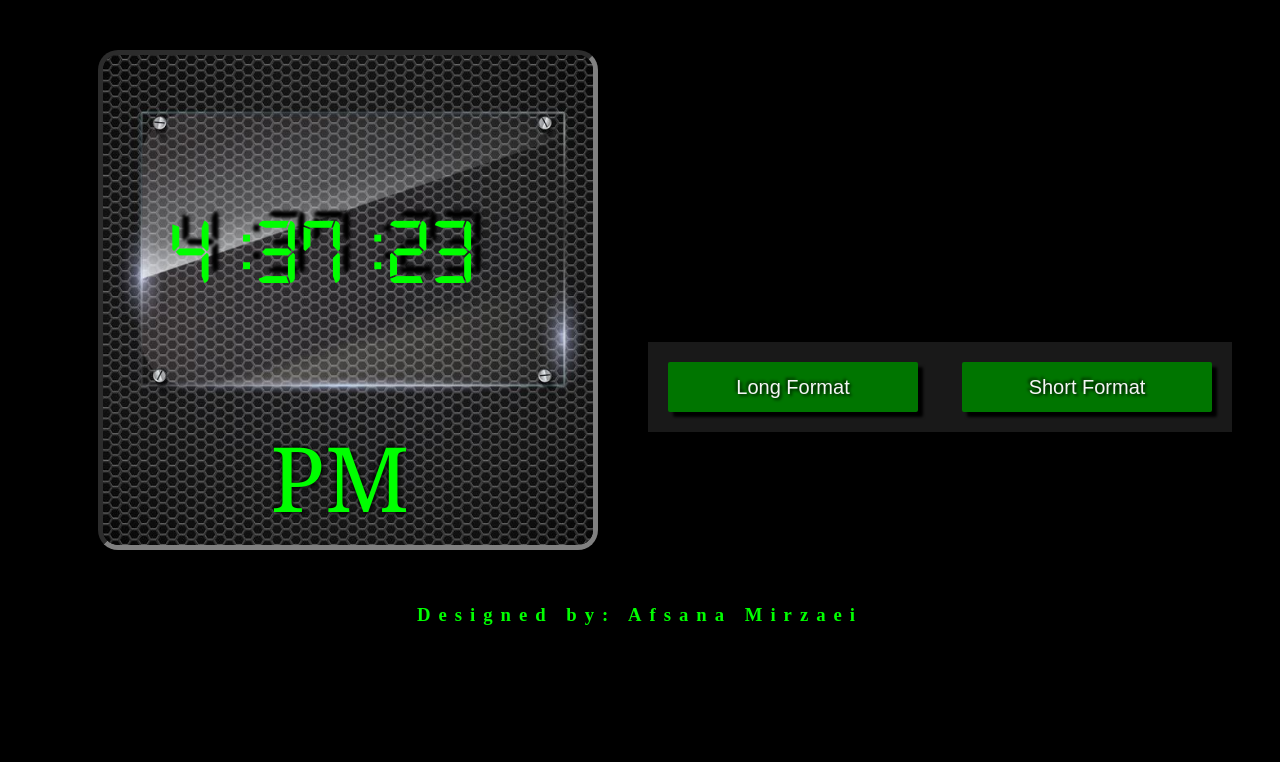
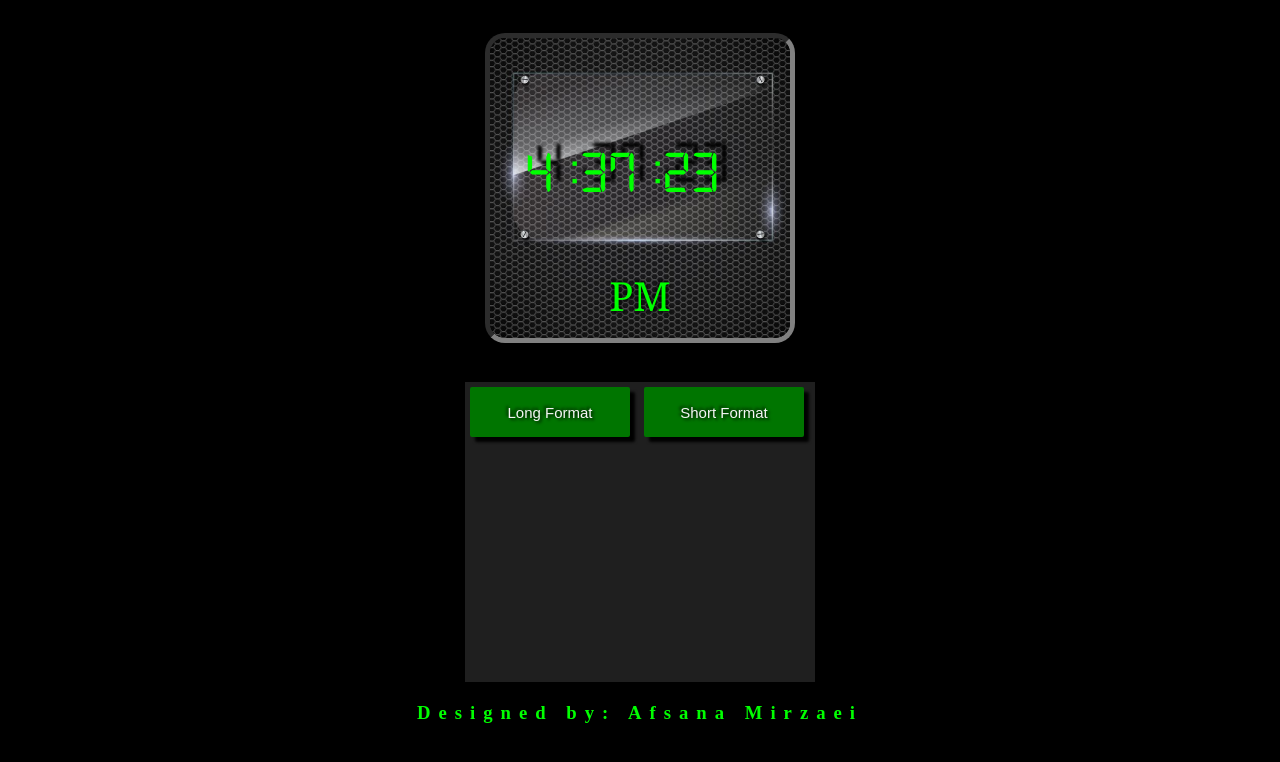
Before and after one commit to afsanamirzaei9-maker/ClockProject, a plain HTML site: page index.html in a window 1280 px wide. Drawn offline with Linux system fonts and the light colour scheme; files whose address does not match are found by name.

Commit message:
Update clock.css

```diff
--- a/clock.css
+++ b/clock.css
@@ -1,4 +1,4 @@
-*{
+max-widthx-width
     padding: 0;
     margin: 0;
     color: wheat;
@@ -171,7 +171,7 @@ h3{
     color: #00ff00; /* رنگ سبز دیجیتال */
 }
 
-@media screen and (max-width: 412px) {
+@media screen and (min-width: 412px) {
 
     img{
         position: relative;
@@ -320,4 +320,5 @@ h3{
       color: #00ff00; /* رنگ سبز دیجیتال */
     }
 
+
 }
```
